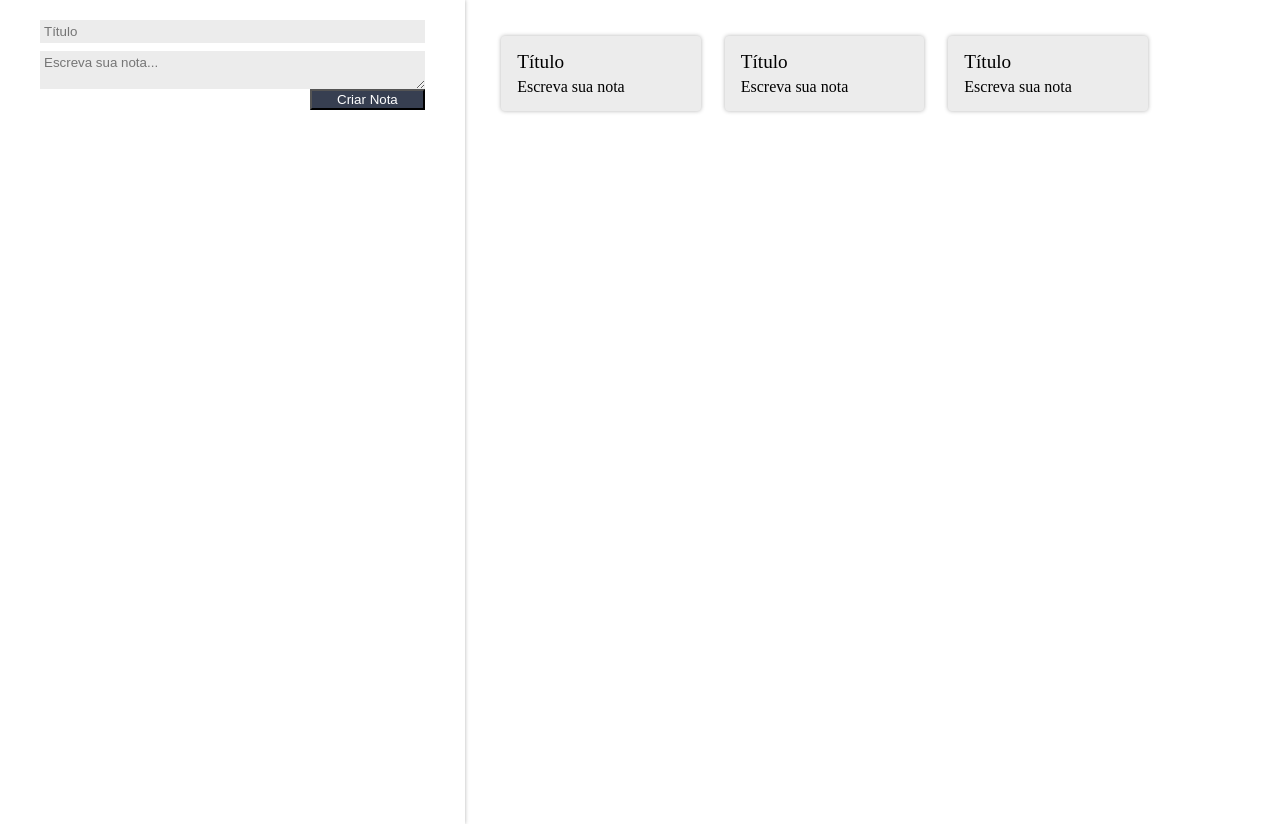
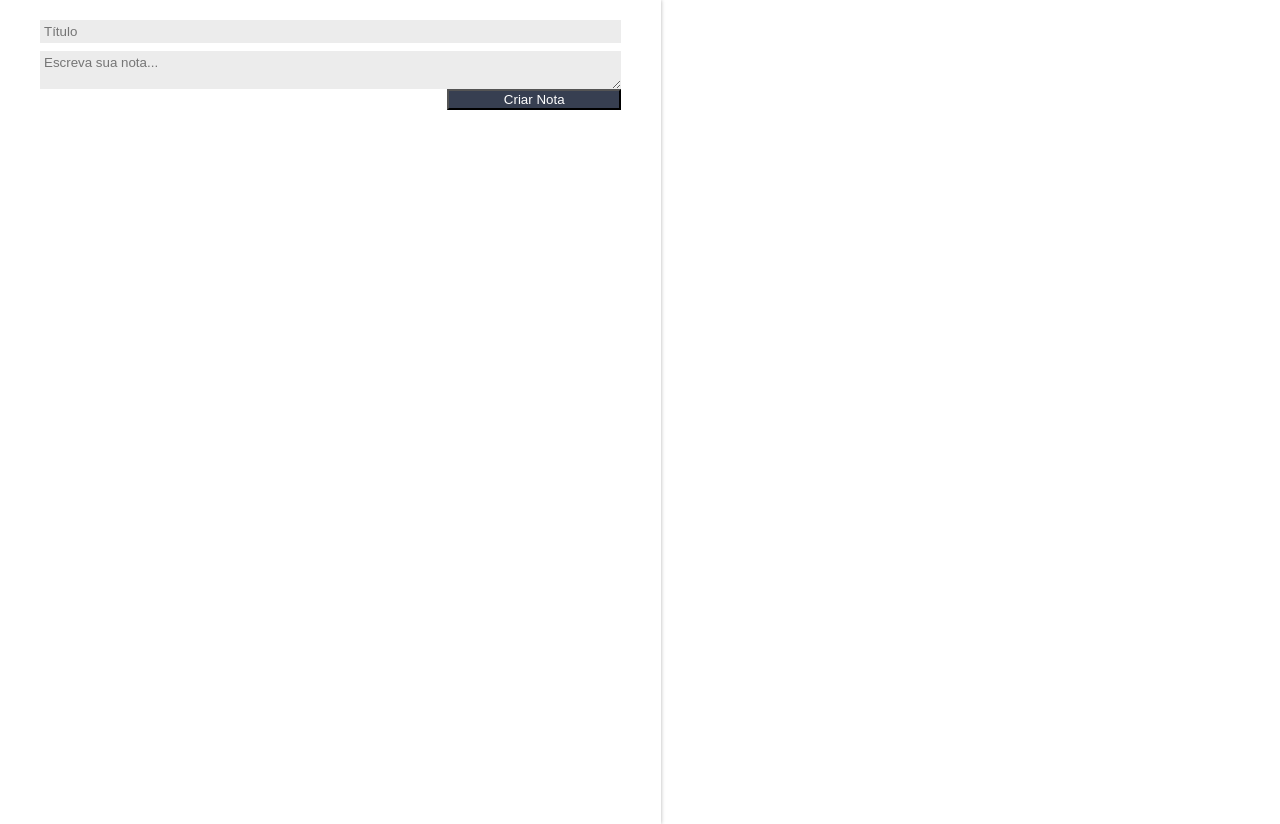
Before and after one commit to Davi95-BR/react, a React (Create React App) app: page / in a window 1280 px wide. Built offline with nearby package versions, Linux system fonts and the light colour scheme.

Commit message:
Finalizando com state

```diff
--- a/src/App.js
+++ b/src/App.js
@@ -6,14 +6,24 @@ import "./assets/App.css"
 
 class App extends Component {
 
+  constructor(){
+    super();
+
+    this.state = { notas:[] }
+  }
+
   criarNota(titulo, texto) {
-    console.log('uma nova nota foi criada' + " " + titulo + " " + texto);
+    const novaNota = {titulo, texto};                        // Criar objeto
+    const novoArrayNotas = [...this.state.notas,novaNota]   // Criar array
+    const novoEstado = { notas:novoArrayNotas }            //  Fazer um novo estado
+    this.setState(novoEstado)
   }
+
   render() {
     return (
       <section className="conteudo">
-        <FormularioCadastro  criarNota={this.criarNota}/>
-        <ListaDeNotas />
+        <FormularioCadastro  criarNota={this.criarNota.bind(this)}/>
+        <ListaDeNotas notas={this.state.notas}/>
       </section>
     );
   }
--- a/src/componentes/CardNota/CardNota.jsx
+++ b/src/componentes/CardNota/CardNota.jsx
@@ -4,11 +4,11 @@ import './estilo.css'
 class CardNota extends Component {
     render() {
         return (
-            <section className ="card-nota">
+            <section className="card-nota">
                 <header className="card-nota__cabecalho">
-                    <h3 className="card-nota__titulo">Título</h3>
+                    <h3 className="card-nota__titulo">{this.props.titulo}</h3>
                 </header>
-                <p className="card-nota__texto">Escreva sua nota</p>
+                <p className="card-nota__texto">{this.props.texto}</p>
             </section>
         );
     }
--- a/src/componentes/ListaDeNotas/ListaDeNotas.jsx
+++ b/src/componentes/ListaDeNotas/ListaDeNotas.jsx
@@ -1,16 +1,15 @@
-import React, { Component } from 'react';
-import CardNota from '../CardNota';
-import "./estilo.css"
+import React, { Component } from "react";
+import CardNota from "../CardNota";
+import "./estilo.css";
+class ListaDeNotas extends Component {
 
-// -->  Componentes baseados em classes
-class ListaDeNotas extends Component {
   render() {
     return (
       <ul className="lista-notas">
-                {Array.of("Trabalho", "Lazer", "Estudos").map(index => {
+        {this.props.notas.map((nota, index) => {
           return (
-                        <li className="lista-notas__item" key={index}>
-                            <CardNota />
+            <li className="lista-notas_item" key={index}>
+              <CardNota titulo={nota.titulo} texto={nota.texto}/>
             </li>
           );
         })}
```
Lines whose indentation alone changed are shown as unchanged.
